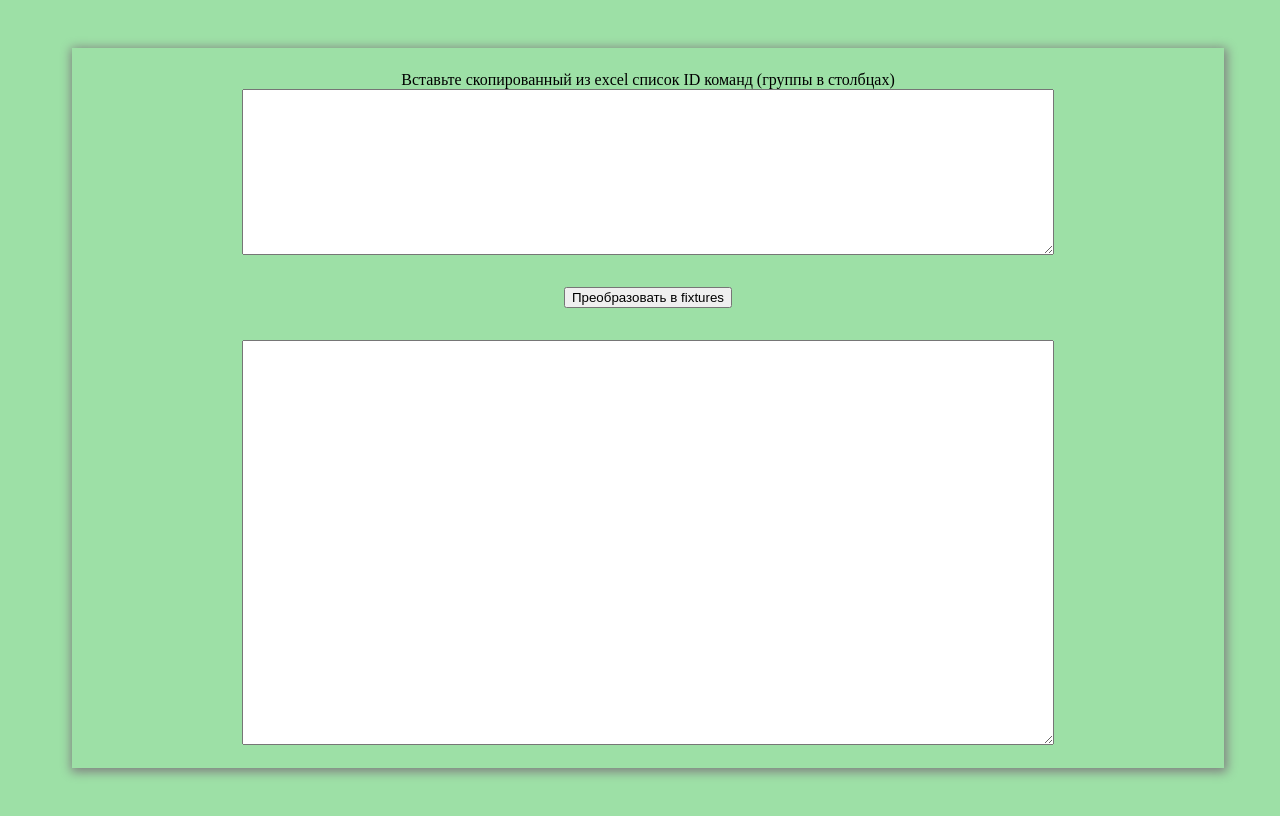
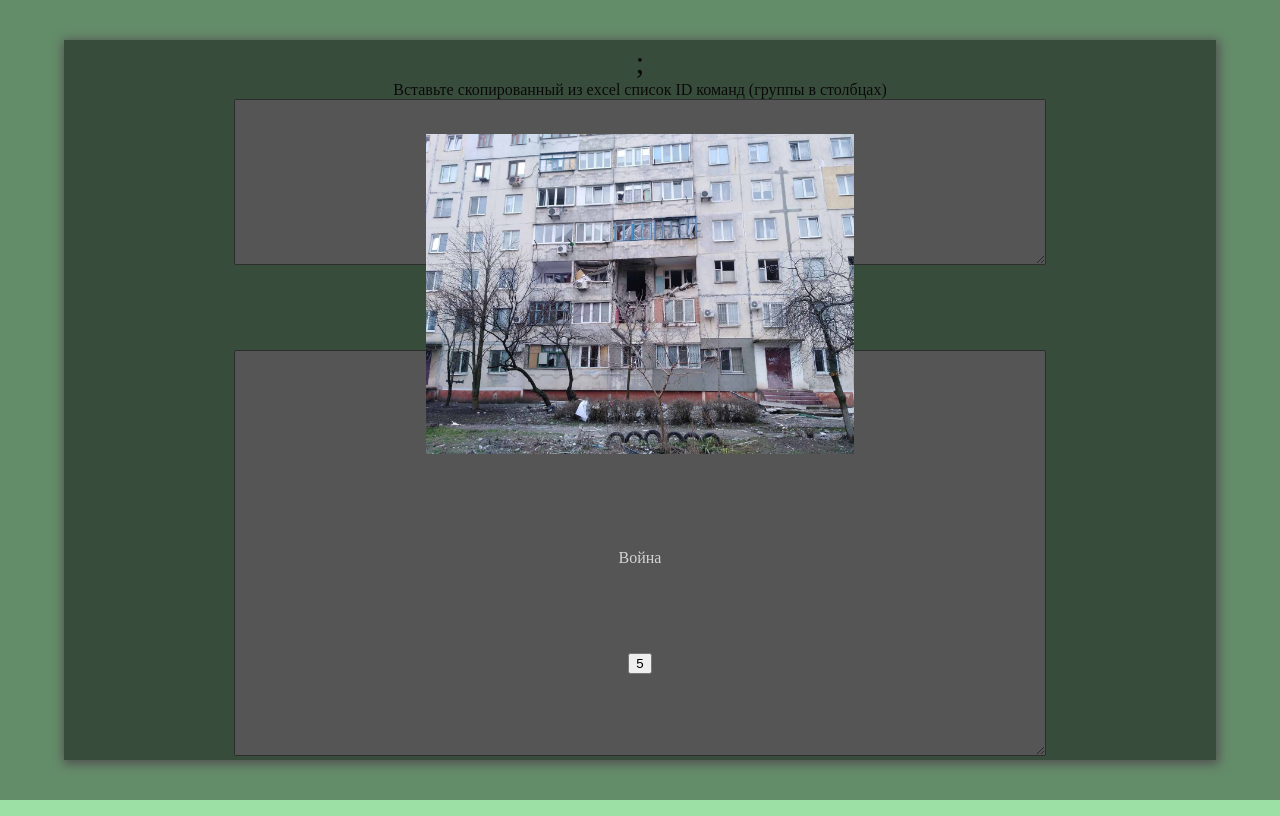
Before and after one commit to eugenkondratiev/sandbox, a website: page draws/index.html in a window 1280 px wide. Drawn offline with Linux system fonts and the light colour scheme.

Commit message:
war-modal-insirtion skeleton

```diff
--- a/draws/index.html
+++ b/draws/index.html
@@ -8,7 +8,21 @@
     <link rel="stylesheet" href="styles/styles.css">
 </head>
 <body>
+    <div id="modal-insertion">
+        <div class="insertion-content">
+            <picture>
+                <img src="../public/img/myhome.jpg" alt="WAR IS HELL">
+            </picture>
+            <article>
+                Война
+            </article>
+            <button class="close-button">5</button>
+        </div>
+    </div>
     <div class="wrapper">
+        <div class="reminder">
+            ;
+        </div>
         <label for="raw-input"> Вставьте скопированный из excel список ID команд (группы в столбцах)</label>
         <textarea id="raw-input" name="raw-input">
 
--- a/draws/js/script.js
+++ b/draws/js/script.js
@@ -1,3 +1,19 @@
+const modal = document.getElementById('modal-insertion')
+
+window.onclick = function (e) {
+    // if (e.target == modal) {
+    if (e.target == modal && window.getComputedStyle(modal, null).display === 'flex') {
+        e.preventDefault();
+        // console.log(window.getComputedStyle(modal, null).display);
+        // alert('modal')
+    }
+}
+
+/**
+================================== *
+ */
+
+
 function parseExcelTableData(_data) {
 
     // console.log("_data - ", _data);
--- a/draws/styles/styles.css
+++ b/draws/styles/styles.css
@@ -4,6 +4,9 @@ body {
     width: 100vw;
     display: flex;
     overflow: hidden;
+    padding: 0;
+    margin: 0;
+
 }
 
 .wrapper {
@@ -27,9 +30,11 @@ body {
     align-items: center;
     justify-content: center;
 }
+
 #fixtures-output {
     min-height: 50ch;
 }
+
 .wrapper button {
     display: flex;
 
@@ -39,3 +44,61 @@ body {
 label {
     font-size: medium;
 }
+
+
+#modal-insertion {
+    position: absolute;
+    left:0;
+    top:0;
+
+    width: 100%;
+    height: 100%;
+    z-index: 98;
+    background-color: rgb(14, 14, 14, 0.4);
+    /* pointer-events: none; */
+    display: flex;
+    justify-content: center;
+    align-items: center;
+    flex-direction: column;
+    color: lightgray;
+    /* pointer-events: none; */
+}
+
+.insertion-content {
+    width: 90%;
+    height: 90%;
+    z-index: 99;
+    display: flex;
+    justify-content:space-evenly;
+    align-items:center;
+    flex-direction: column;
+    background-color: rgb(14, 14, 14, 0.5);
+    pointer-events: none;
+
+
+}
+.insertion-content picture {
+        width: 100%;
+        padding: 8px;
+        box-sizing: border-box;
+        pointer-events: none;
+
+    }
+
+.insertion-content img{
+    max-width: 90%;
+    height: 40vh;
+    margin: 0 auto;
+    display: block;
+    pointer-events: none;
+
+}
+
+.insertion-content section {
+    pointer-events: none;
+
+}
+.insertion-content button {
+    pointer-events: all;
+
+}
```
Also changed, not shown: public/img/myhome.jpg (added).
